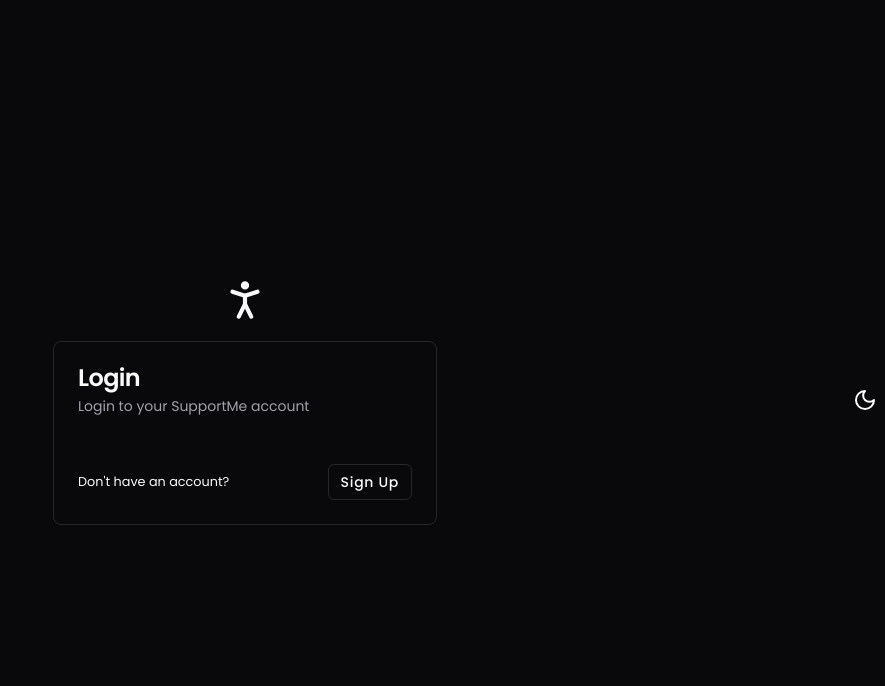
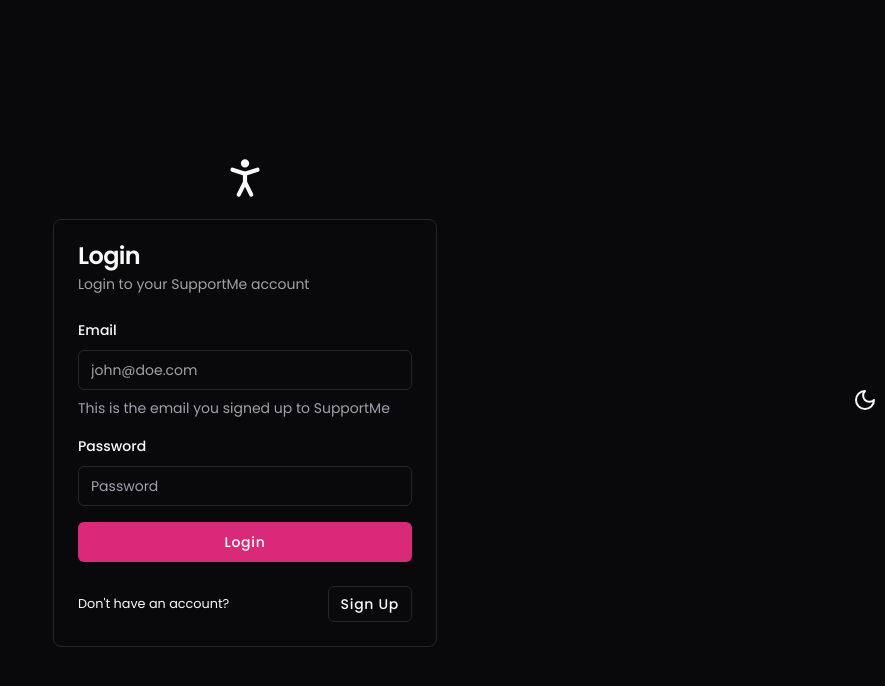
Before and after one commit to RRFayad/Shadcn, a Next.js app in the folder support-me-app/: page /login in a window 1280 px wide. Shown: the top 686 px of the page, without its empty margins (395-1280 px from the left). Built offline with nearby package versions, Linux system fonts and the light colour scheme.

Commit message:
S02(Building the Landing Page): 10. Create the login form - PART 2

```diff
--- a/support-me-app/src/app/(logged-out)/login/page.tsx
+++ b/support-me-app/src/app/(logged-out)/login/page.tsx
@@ -13,7 +13,16 @@
   CardDescription,
   CardFooter,
 } from "@/components/ui/card";
-import { Form } from "@/components/ui/form";
+import {
+  Form,
+  FormControl,
+  FormDescription,
+  FormField,
+  FormItem,
+  FormLabel,
+  FormMessage,
+} from "@/components/ui/form";
+import { Input } from "@/components/ui/input";
 import { PersonStandingIcon } from "lucide-react";
 
 const formSchema = z.object({
@@ -44,7 +53,50 @@
         </CardHeader>
         <CardContent>
           <Form {...form}>
-            <form onSubmit={form.handleSubmit(submitHandler)}></form>
+            <form
+              className="flex flex-col gap-4"
+              onSubmit={form.handleSubmit(submitHandler)}
+            >
+              <FormField
+                control={form.control} // What attaches to our form hook
+                name="email"
+                // render() returns what will be renderd on the screen
+                render={({ field }) => (
+                  <FormItem>
+                    <FormLabel>Email</FormLabel>
+                    <FormControl>
+                      <Input
+                        placeholder="john@doe.com"
+                        type="email"
+                        {...field}
+                      />
+                    </FormControl>
+                    <FormDescription>
+                      This is the email you signed up to SupportMe
+                    </FormDescription>
+                    <FormMessage />
+                  </FormItem>
+                )}
+              />
+              <FormField
+                control={form.control}
+                name="password"
+                render={({ field }) => (
+                  <FormItem>
+                    <FormLabel>Password</FormLabel>
+                    <FormControl>
+                      <Input
+                        placeholder="Password"
+                        type="password"
+                        {...field}
+                      />
+                    </FormControl>
+                    <FormMessage />
+                  </FormItem>
+                )}
+              />
+              <Button type="submit">Login</Button>
+            </form>
           </Form>
         </CardContent>
         {/*CardFooter is already display:flex*/}
--- a/support-me-app/src/app/globals.css
+++ b/support-me-app/src/app/globals.css
@@ -19,7 +19,7 @@
       --muted-foreground: 240 3.8% 46.1%;
       --accent: 240 4.8% 95.9%;
       --accent-foreground: 240 5.9% 10%;
-      --destructive: 0 84.2% 60.2%;
+      --destructive: 0 72% 51%;
       --destructive-foreground: 0 0% 98%;
       --border: 240 5.9% 90%;
       --input: 240 5.9% 90%;
@@ -47,7 +47,7 @@
       --muted-foreground: 240 5% 64.9%;
       --accent: 240 3.7% 15.9%;
       --accent-foreground: 0 0% 98%;
-      --destructive: 0 62.8% 30.6%;
+      --destructive: 0 72% 51%;
       --destructive-foreground: 0 0% 98%;
       --border: 240 3.7% 15.9%;
       --input: 240 3.7% 15.9%;
--- /dev/null
+++ b/support-me-app/src/components/ui/input.tsx
@@ -0,0 +1,25 @@
+import * as React from "react"
+
+import { cn } from "@/lib/utils"
+
+export interface InputProps
+  extends React.InputHTMLAttributes<HTMLInputElement> {}
+
+const Input = React.forwardRef<HTMLInputElement, InputProps>(
+  ({ className, type, ...props }, ref) => {
+    return (
+      <input
+        type={type}
+        className={cn(
+          "flex h-10 w-full rounded-md border border-input bg-background px-3 py-2 text-sm ring-offset-background file:border-0 file:bg-transparent file:text-sm file:font-medium placeholder:text-muted-foreground focus-visible:outline-none focus-visible:ring-2 focus-visible:ring-ring focus-visible:ring-offset-2 disabled:cursor-not-allowed disabled:opacity-50",
+          className
+        )}
+        ref={ref}
+        {...props}
+      />
+    )
+  }
+)
+Input.displayName = "Input"
+
+export { Input }
```
Also changed, not shown: 1 other file (tests, documents, lock files or other folders).
